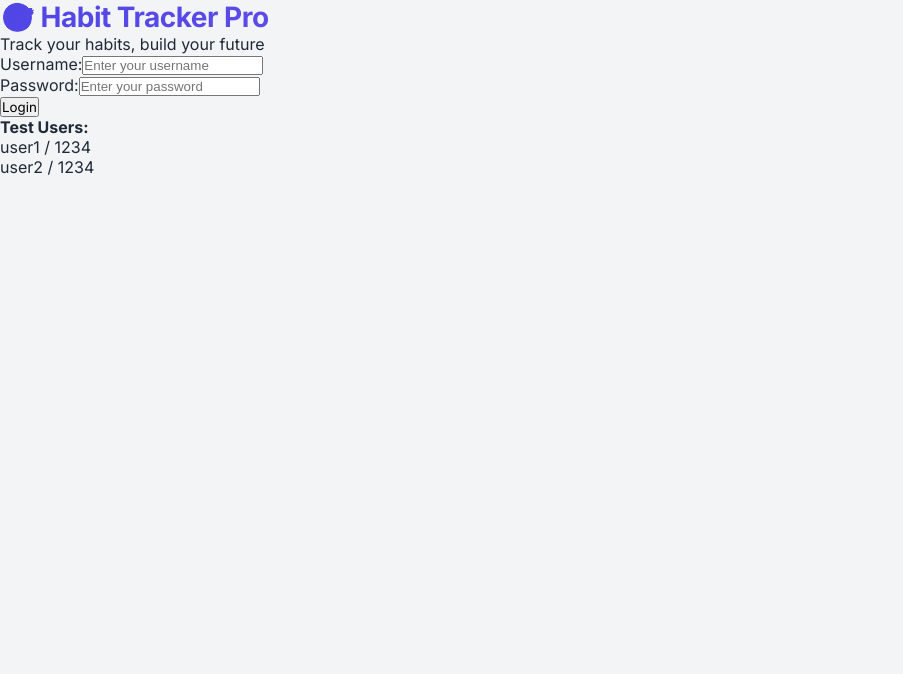
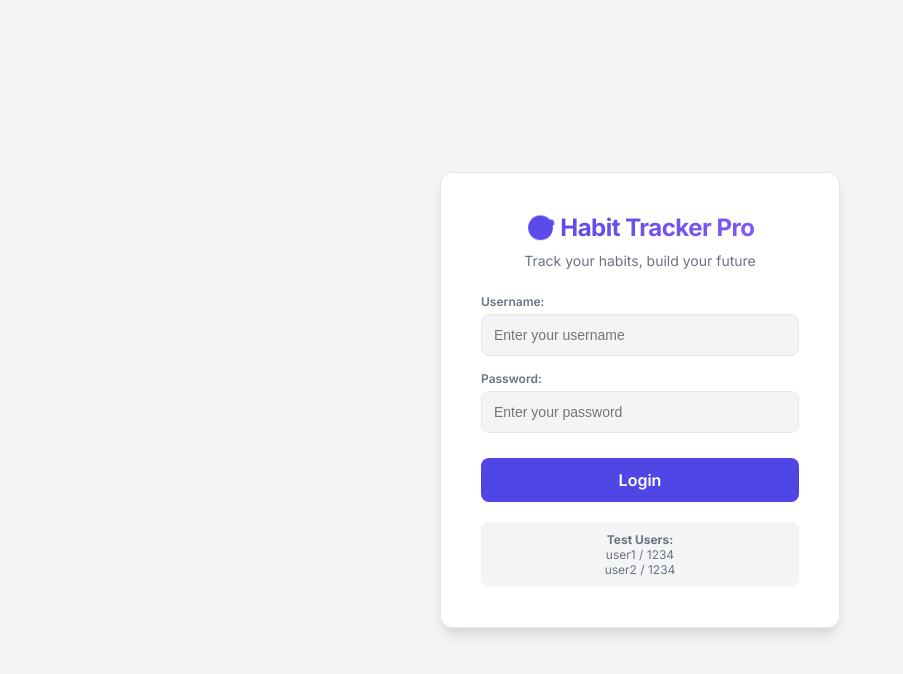
Before and after one commit to itsrajaniket/Habit-Builder-Kit, a React (Vite) app: page / in a window 1280 px wide. Shown: the top 674 px of the page, without its empty margins (0-903 px from the left). Built offline with nearby package versions, Linux system fonts and the light colour scheme.

Commit message:
feat: add login component styles for improved user authentication experience

```diff
--- a/src/index.css
+++ b/src/index.css
@@ -914,3 +914,97 @@ button {
   border-radius: 10px;
   transition: width 0.5s ease;
 }
+.login-container {
+  display: flex;
+  justify-content: center;
+  align-items: center;
+  min-height: 100vh;
+  background: var(--bg-app);
+}
+
+.login-box {
+  background: var(--bg-card);
+  padding: 40px;
+  border-radius: var(--radius-md);
+  box-shadow: var(--shadow-lg);
+  width: 100%;
+  max-width: 400px;
+  text-align: center;
+  border: 1px solid var(--border-color);
+}
+
+.login-box h1 {
+  font-size: 24px;
+  font-weight: 800;
+  margin-bottom: 10px;
+  color: var(--text-primary);
+}
+
+.login-subtitle {
+  color: var(--text-secondary);
+  margin-bottom: 25px;
+  font-size: 14px;
+}
+
+.form-group {
+  margin-bottom: 15px;
+  text-align: left;
+}
+
+.form-group label {
+  display: block;
+  font-size: 12px;
+  font-weight: 600;
+  margin-bottom: 5px;
+  color: var(--text-secondary);
+}
+
+.form-group input {
+  width: 100%;
+  padding: 12px;
+  border-radius: 8px;
+  border: 1px solid var(--border-color);
+  background: var(--bg-app);
+  color: var(--text-primary);
+  font-size: 14px;
+  outline: none;
+}
+
+.form-group input:focus {
+  border-color: var(--primary);
+  background: var(--bg-card);
+}
+
+.btn-login {
+  width: 100%;
+  padding: 12px;
+  background: var(--primary);
+  color: white;
+  border: none;
+  border-radius: 8px;
+  font-weight: 600;
+  font-size: 16px;
+  cursor: pointer;
+  margin-top: 10px;
+}
+
+.btn-login:hover {
+  opacity: 0.9;
+  transform: translateY(-1px);
+}
+
+.login-hint {
+  margin-top: 20px;
+  font-size: 12px;
+  color: var(--text-secondary);
+  background: var(--bg-app);
+  padding: 10px;
+  border-radius: 8px;
+}
+
+.login-error {
+  color: var(--danger);
+  font-size: 13px;
+  margin-top: 15px;
+  font-weight: 600;
+}
```
